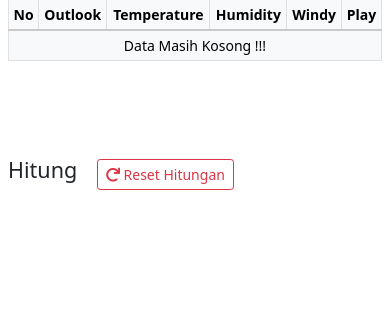
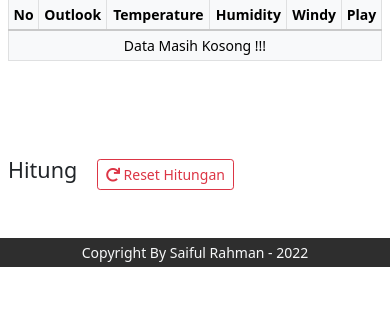
Before and after one commit to SaifulRahmanCoding/uas_dm, a PHP site: page / in a window 390 px wide. Shown: the part 368-704 px from the top of the page. Run offline with PHP 8.4, Linux system fonts and the light colour scheme; data that the repository does not hold is empty; some libraries are stand-ins or nearby versions.

Commit message:
finish program

```diff
--- a/assets/css/style.css
+++ b/assets/css/style.css
@@ -79,7 +79,8 @@ table .hover-tr {
     margin-left: 0px !important;
 }
 
-.body-content {
+.body-content,
+.footer {
     margin-left: 250px;
     transition: 0.4s;
 }
@@ -119,7 +120,8 @@ td {
         margin-left: 0px !important;
     }
 
-    .body-content {
+    .body-content,
+    .footer {
         margin-left: 0px;
     }
 }
--- a/assets/js/script.js
+++ b/assets/js/script.js
@@ -1,9 +1,11 @@
 function toggleSide() {
     var element = document.getElementById("sidebar");
     var element2 = document.getElementById("body-content");
+    var element3 = document.getElementById("footer");
 
     element.classList.toggle("toggleHide");
     element2.classList.toggle("toggleExpand");
+    element3.classList.toggle("toggleExpand");
 }
 $(document).ready(function () {
     $('body').scrollspy({
--- a/index.php
+++ b/index.php
@@ -186,11 +186,10 @@ require('assets/src/koneksi.php');
     <!-- end content -->
 
     <!-- footer -->
-    <div id="footer">
-        <div class="container-fluid">
-
+    <div id="footer" class="footer py-1">
+        <div class="container-fluid d-flex justify-content-center">
+            <span class="text-light">Copyright By Saiful Rahman - 2022</span>
         </div>
-
     </div>
     <!-- end footer -->
 
```
